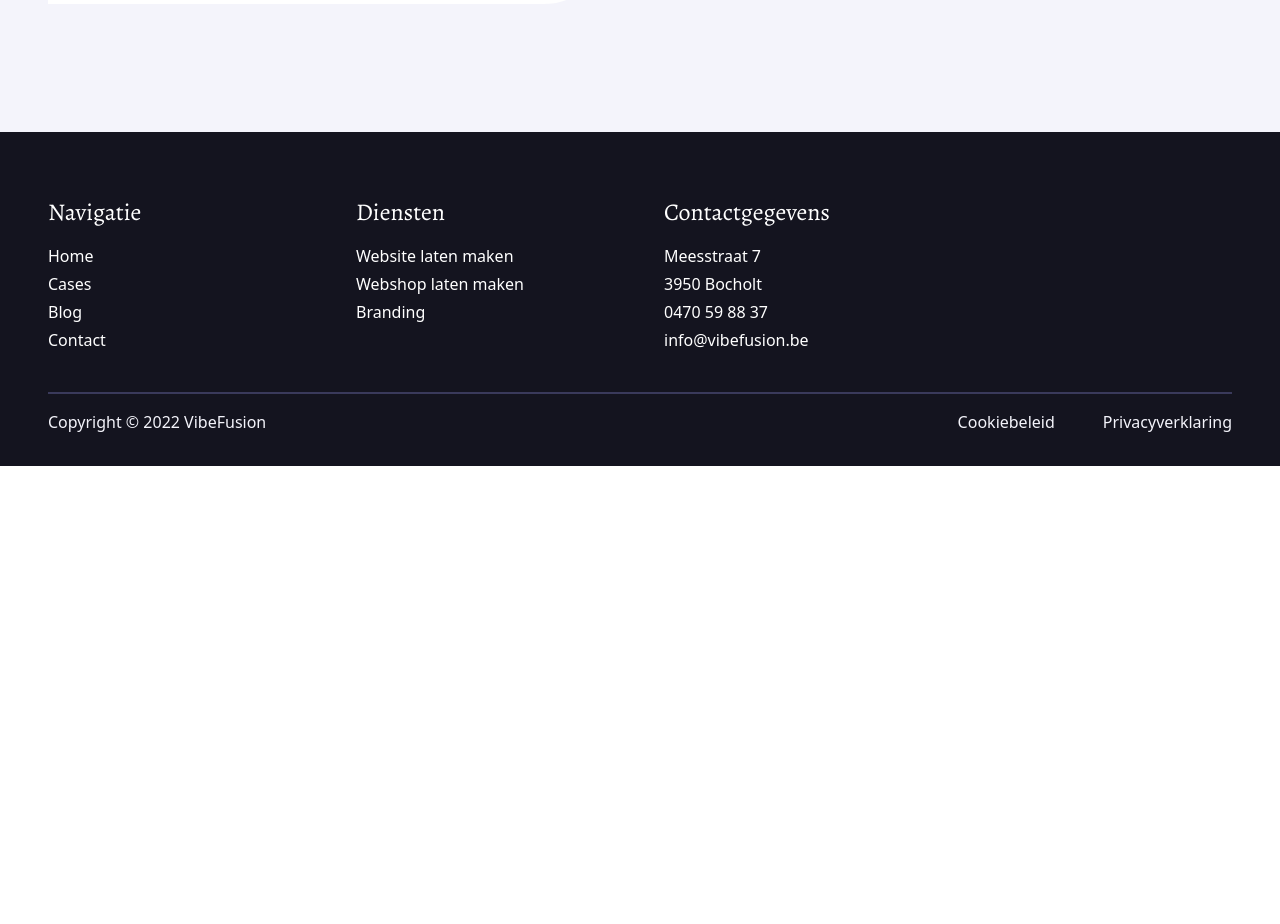
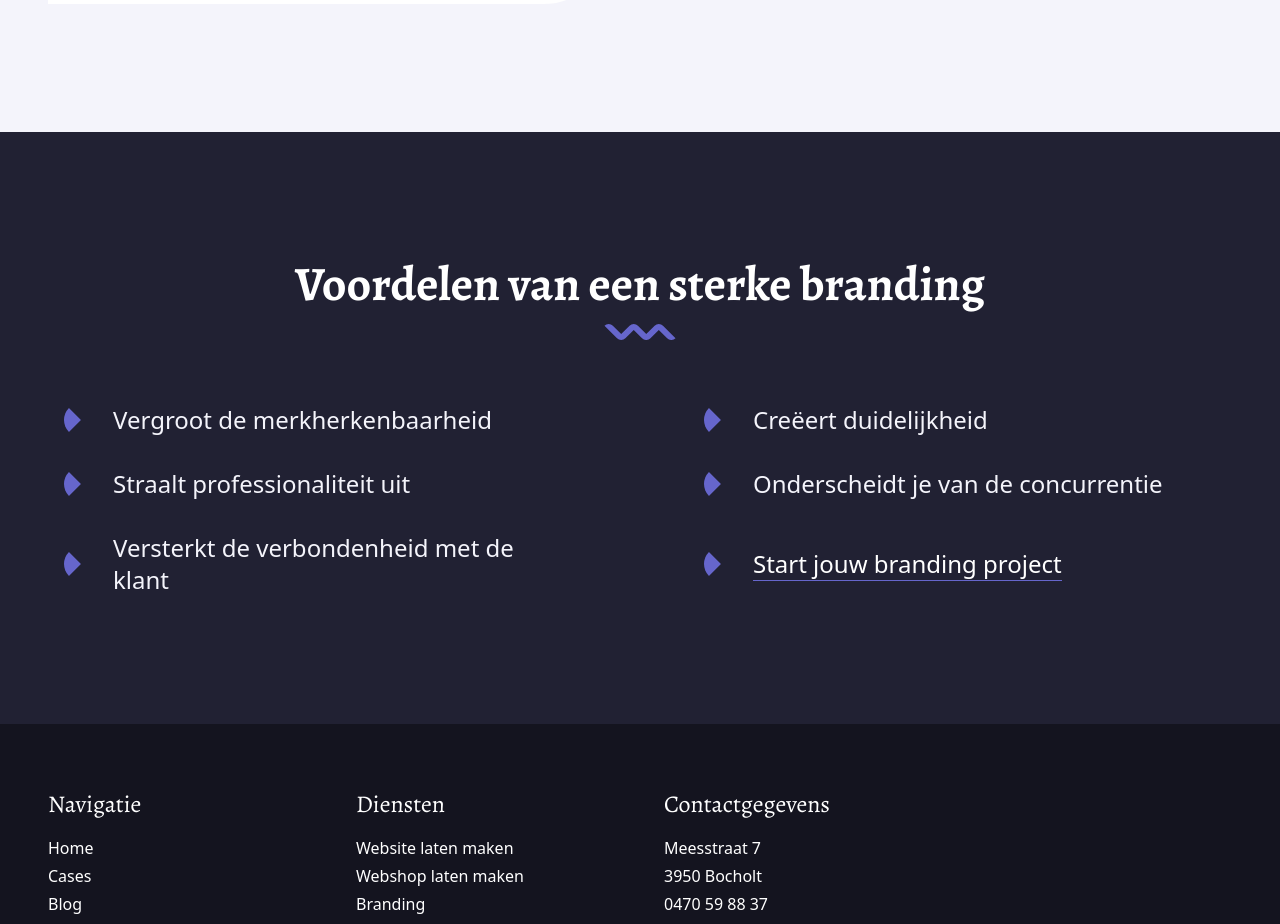
Before and after one commit to Citingdude/vibefusion-front-end, a Nuxt app: page /branding in a window 1280 px wide. Shown: the part 3600-4524 px from the top of the page. Before the commit the page ends 4066 px from the top, so only its background shows below. Built offline with nearby package versions, Linux system fonts and the light colour scheme.

Commit message:
Add benefits section

```diff
--- a/pages/branding.vue
+++ b/pages/branding.vue
@@ -167,6 +167,26 @@
         </div>
       </div>
     </section>
+
+    <!-- Benefits -->
+    <section class="bg-dark-300 py-16 lg:py-32 section-padding-x">
+      <div class="flex flex-col items-center container mx-auto">
+        <LayoutHeading
+          class="text-center text-light-main mb-16"
+          title="Voordelen van een sterke branding"
+        />
+
+        <!-- Benefits -->
+        <div class="grid lg:grid-cols-2 gap-y-8 gap-x-32 max-w-6xl">
+          <BenefitsItem title="Vergroot de merkherkenbaarheid" />
+          <BenefitsItem title="Creëert duidelijkheid" />
+          <BenefitsItem title="Straalt professionaliteit uit" />
+          <BenefitsItem title="Onderscheidt je van de concurrentie" />
+          <BenefitsItem title="Versterkt de verbondenheid met de klant" />
+          <BenefitsItem title="Start jouw branding project" type="cta" to="/contact" />
+        </div>
+      </div>
+    </section>
   </div>
 </template>
 
```
